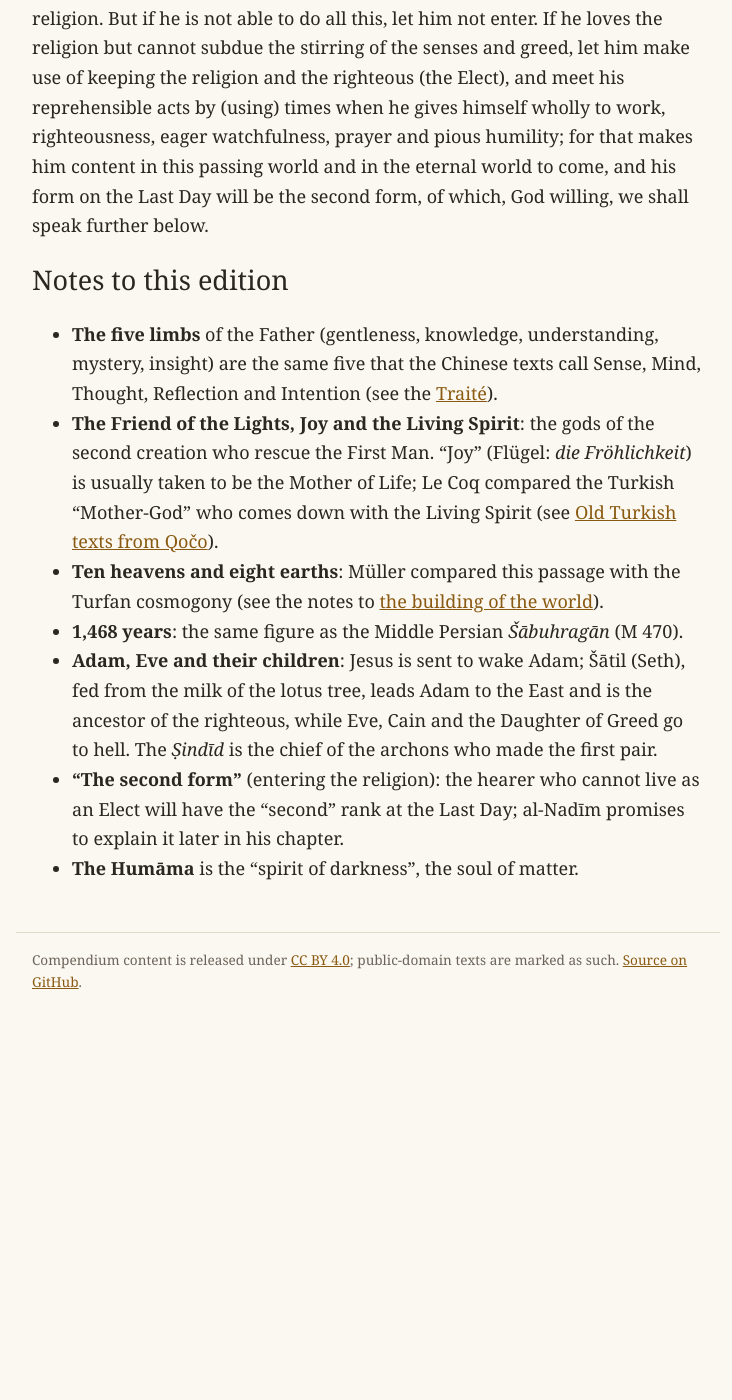
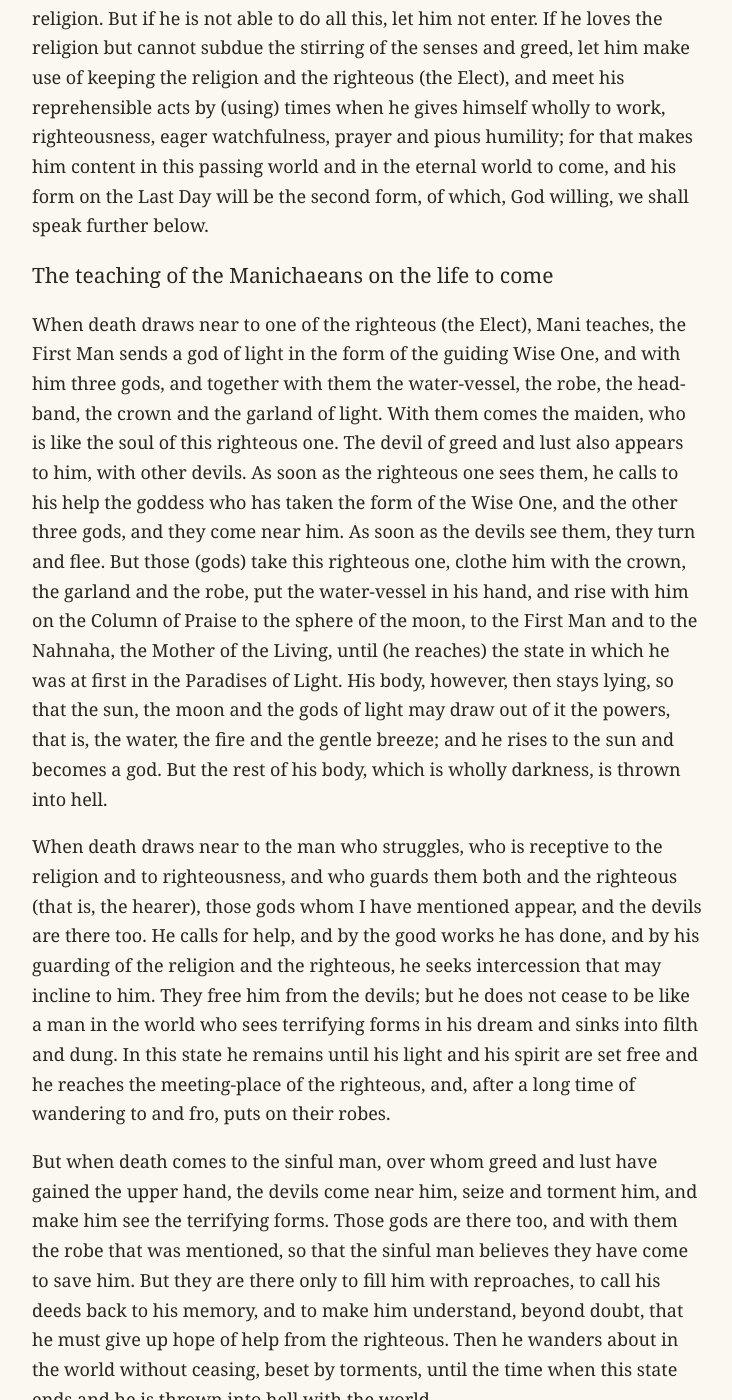
Before and after one commit to EmmaLeonhart/manichaean-scripture-compendium, a Jekyll site: the page built from docs/texts/al-nadim-teaching.md, in a window 1280 px wide and 1400 px high, scrolled down 9073 px. Shown: the whole window, without its empty margins (272-1004 px from the left). Built offline with Jekyll 4.4.1, drawn with Linux system fonts in a browser that asks for light colours; before the commit the page ends 10099 px from its top, so only the background shows below that; some of the changed text lies outside the part shown.

Commit message:
al-Nadīm teaching page: add the three ways of the soul at death
Co-Authored-By: Claude Opus 5.5 <noreply@anthropic.com>
Claude-Session: https://claude.ai/code/session_01Pr9sq8DsPLu1AJiAhkrgXm

```diff
--- a/docs/texts/al-nadim-teaching.md
+++ b/docs/texts/al-nadim-teaching.md
@@ -3,9 +3,9 @@ title: "Mani's teaching in al-Nadīm: the two principles, the world and the firs
 text: true
 group: scripture
 order: 96
-summary: Al-Nadīm's report, often in Mani's own words ("Mani teaches…"), of the two principles of light and darkness, the First Man's battle, the mixture of the five elements, the building of the world, the sun and moon, the great fire, the making of Adam and Eve and their children, the lands of light and darkness, and how one enters the religion.
+summary: Al-Nadīm's report, often in Mani's own words ("Mani teaches…"), of the two principles of light and darkness, the First Man's battle, the mixture of the five elements, the building of the world, the sun and moon, the great fire, the making of Adam and Eve and their children, the lands of light and darkness, how one enters the religion, and the three ways of the soul at death.
 original_language: Arabic
-source: 'Ibn al-Nadīm, Kitāb al-Fihrist (987), chapter on the Manichaeans, as translated into German by G. Flügel, Mani, seine Lehre und seine Schriften (Leipzig 1862), pp. 86–95 (archive.org `maniseinelehreu00manegoog`) (public domain). New English translation from Flügel''s German.'
+source: 'Ibn al-Nadīm, Kitāb al-Fihrist (987), chapter on the Manichaeans, as translated into German by G. Flügel, Mani, seine Lehre und seine Schriften (Leipzig 1862), pp. 86–95 and 100–101 (archive.org `maniseinelehreu00manegoog`) (public domain). New English translation from Flügel''s German.'
 rights: "New translation © Manichaean Scripture Compendium, CC BY 4.0. Review state: draft (made from Flügel's 1862 German; not checked against the Arabic or a modern translation)."
 ---
 
@@ -333,6 +333,61 @@ humility; for that makes him content in this passing world and in the
 eternal world to come, and his form on the Last Day will be the second
 form, of which, God willing, we shall speak further below.
 
+### The teaching of the Manichaeans on the life to come
+
+When death draws near to one of the righteous (the Elect), Mani teaches,
+the First Man sends a god of light in the form of the guiding Wise One,
+and with him three gods, and together with them the water-vessel, the
+robe, the head-band, the crown and the garland of light. With them comes
+the maiden, who is like the soul of this righteous one. The devil of greed
+and lust also appears to him, with other devils. As soon as the righteous
+one sees them, he calls to his help the goddess who has taken the form of
+the Wise One, and the other three gods, and they come near him. As soon as
+the devils see them, they turn and flee. But those (gods) take this
+righteous one, clothe him with the crown, the garland and the robe, put the
+water-vessel in his hand, and rise with him on the Column of Praise to the
+sphere of the moon, to the First Man and to the Nahnaha, the Mother of the
+Living, until (he reaches) the state in which he was at first in the
+Paradises of Light. His body, however, then stays lying, so that the sun,
+the moon and the gods of light may draw out of it the powers, that is, the
+water, the fire and the gentle breeze; and he rises to the sun and becomes a
+god. But the rest of his body, which is wholly darkness, is thrown into
+hell.
+
+When death draws near to the man who struggles, who is receptive to the
+religion and to righteousness, and who guards them both and the righteous
+(that is, the hearer), those gods whom I have mentioned appear, and the
+devils are there too. He calls for help, and by the good works he has
+done, and by his guarding of the religion and the righteous, he seeks
+intercession that may incline to him. They free him from the devils; but he
+does not cease to be like a man in the world who sees terrifying forms in
+his dream and sinks into filth and dung. In this state he remains until his
+light and his spirit are set free and he reaches the meeting-place of the
+righteous, and, after a long time of wandering to and fro, puts on their
+robes.
+
+But when death comes to the sinful man, over whom greed and lust have gained
+the upper hand, the devils come near him, seize and torment him, and make
+him see the terrifying forms. Those gods are there too, and with them the
+robe that was mentioned, so that the sinful man believes they have come to
+save him. But they are there only to fill him with reproaches, to call his
+deeds back to his memory, and to make him understand, beyond doubt, that he
+must give up hope of help from the righteous. Then he wanders about in the
+world without ceasing, beset by torments, until the time when this state
+ends and he is thrown into hell with the world.
+
+These are three ways, Mani teaches, according to which the souls of men are
+divided. One of them leads into the Paradises: that is the way of the
+righteous. The second leads into the world and its terrors: that is the way
+of the guardians of the religion and the helpers of the righteous. And the
+third leads to hell: that is the way of the sinful man.
+
+*(Al-Nadīm then describes the state of the world to come after the end of
+this one: the gods coming from the four quarters to look on the new
+Paradise, and the sinners in hell. That passage is the one that Müller set
+beside the Middle Persian* Šābuhragān*, and it is translated on [that
+page](shabuhragan.html).)*
+
 ## Notes to this edition
 
 - **The five limbs** of the Father (gentleness, knowledge, understanding,
```
Also changed, not shown: devlog.md (+1 -0 lines), research/SCOPE.md (+1 -1 lines).
